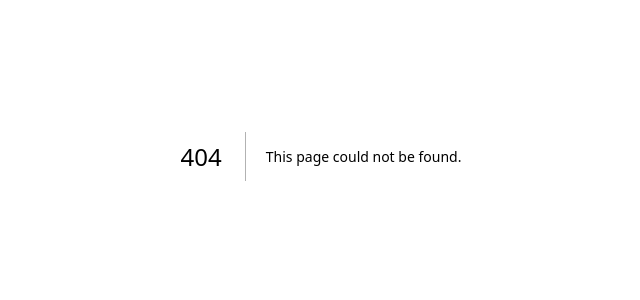
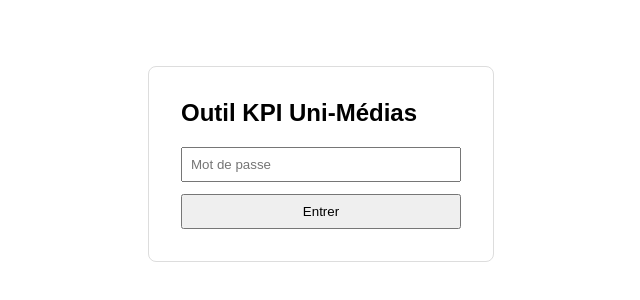
Before and after one commit to quentindesmurs-ops/redirection-or-not, a Next.js app: page /login in a window 1280 px wide. Before the commit this address had no page. Shown: the part 244-544 px from the top of the page, without its empty margins (319-959 px from the left). Built offline with nearby package versions, Linux system fonts and the light colour scheme.

Commit message:
Create login.js

```diff
--- /dev/null
+++ b/pages/login.js
@@ -0,0 +1,40 @@
+import { useState } from "react";
+
+export default function Login() {
+  const [password, setPassword] = useState("");
+  const [error, setError] = useState("");
+
+  async function handleSubmit(e) {
+    e.preventDefault();
+    setError("");
+    const res = await fetch("/api/login", {
+      method: "POST",
+      headers: { "Content-Type": "application/json" },
+      body: JSON.stringify({ password }),
+    });
+    if (res.ok) {
+      window.location.href = "/";
+    } else {
+      setError("Mot de passe incorrect");
+    }
+  }
+
+  return (
+    <main style={{ fontFamily: "sans-serif", display: "flex", justifyContent: "center", alignItems: "center", height: "100vh" }}>
+      <form onSubmit={handleSubmit} style={{ padding: "32px", border: "1px solid #ddd", borderRadius: "8px", width: "280px" }}>
+        <h2 style={{ marginTop: 0 }}>Outil KPI Uni-Médias</h2>
+        <input
+          type="password"
+          placeholder="Mot de passe"
+          value={password}
+          onChange={(e) => setPassword(e.target.value)}
+          style={{ width: "100%", padding: "8px", marginBottom: "12px", boxSizing: "border-box" }}
+        />
+        <button type="submit" style={{ width: "100%", padding: "8px" }}>
+          Entrer
+        </button>
+        {error && <p style={{ color: "red", fontSize: "14px" }}>{error}</p>}
+      </form>
+    </main>
+  );
+}
```
